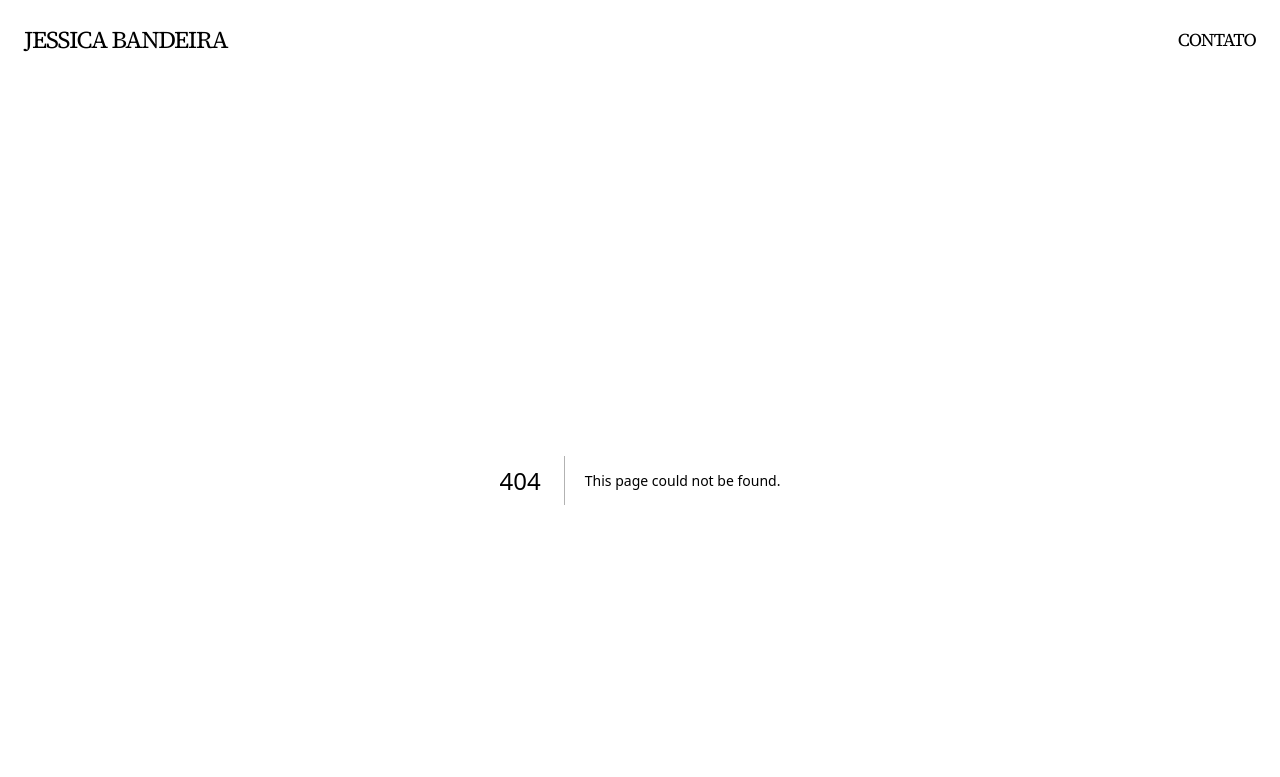
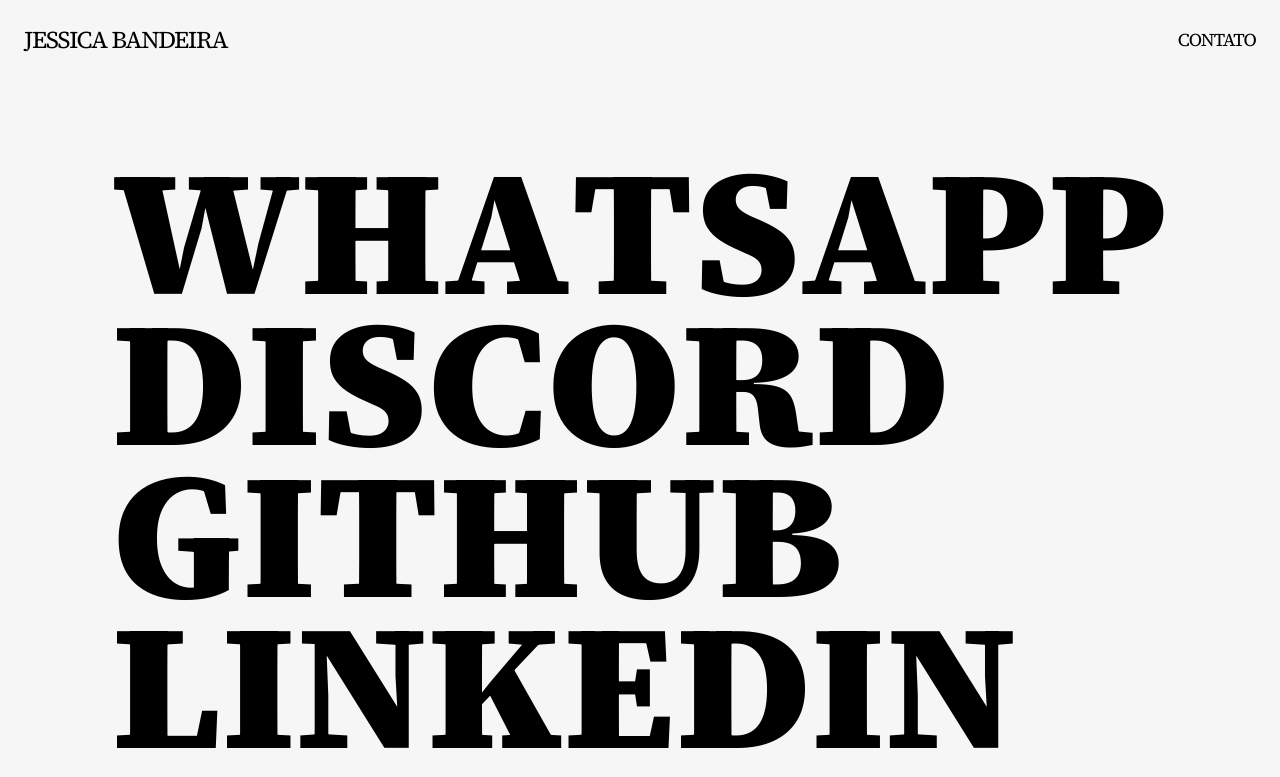
Before and after one commit to jessicasantosb/portfolio, a Next.js app: page /contact in a window 1280 px wide. Before the commit this address had no page. Shown: the top 777 px of the page. Built offline with nearby package versions, Linux system fonts and the light colour scheme.

Commit message:
feat: create contact page

```diff
--- /dev/null
+++ b/src/app/contact/page.tsx
@@ -0,0 +1,9 @@
+import { RevealLinks } from "@/components/links";
+
+export default function Contact() {
+  return (
+    <section className="w-full min-h-screen">
+      <RevealLinks />
+    </section>
+  );
+}
--- a/src/components/header.tsx
+++ b/src/components/header.tsx
@@ -10,7 +10,7 @@
         Jessica Bandeira
       </Link>
       <Link
-        href={"/"}
+        href={"/contact"}
         className="uppercase tracking-tighter text-md md:text-lg underline-offset-4 hover:underline"
       >
         Contato
```
